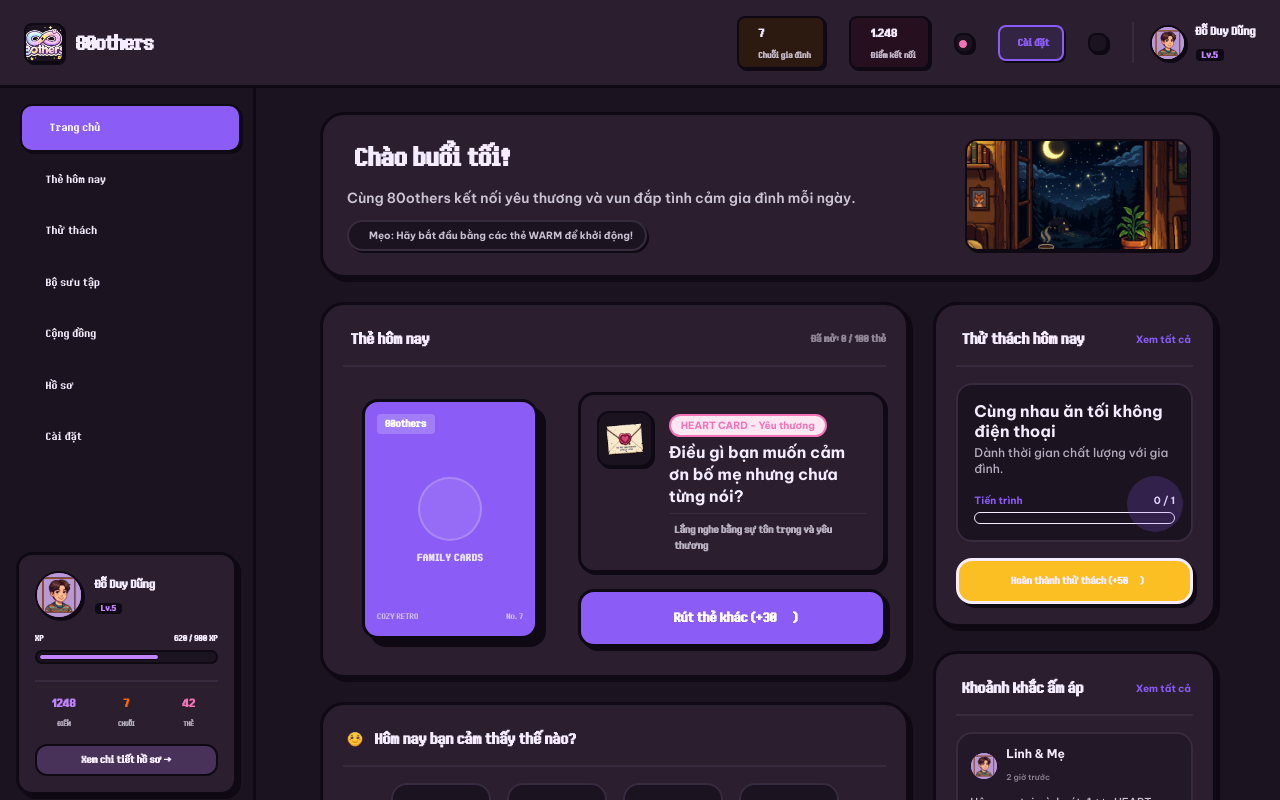
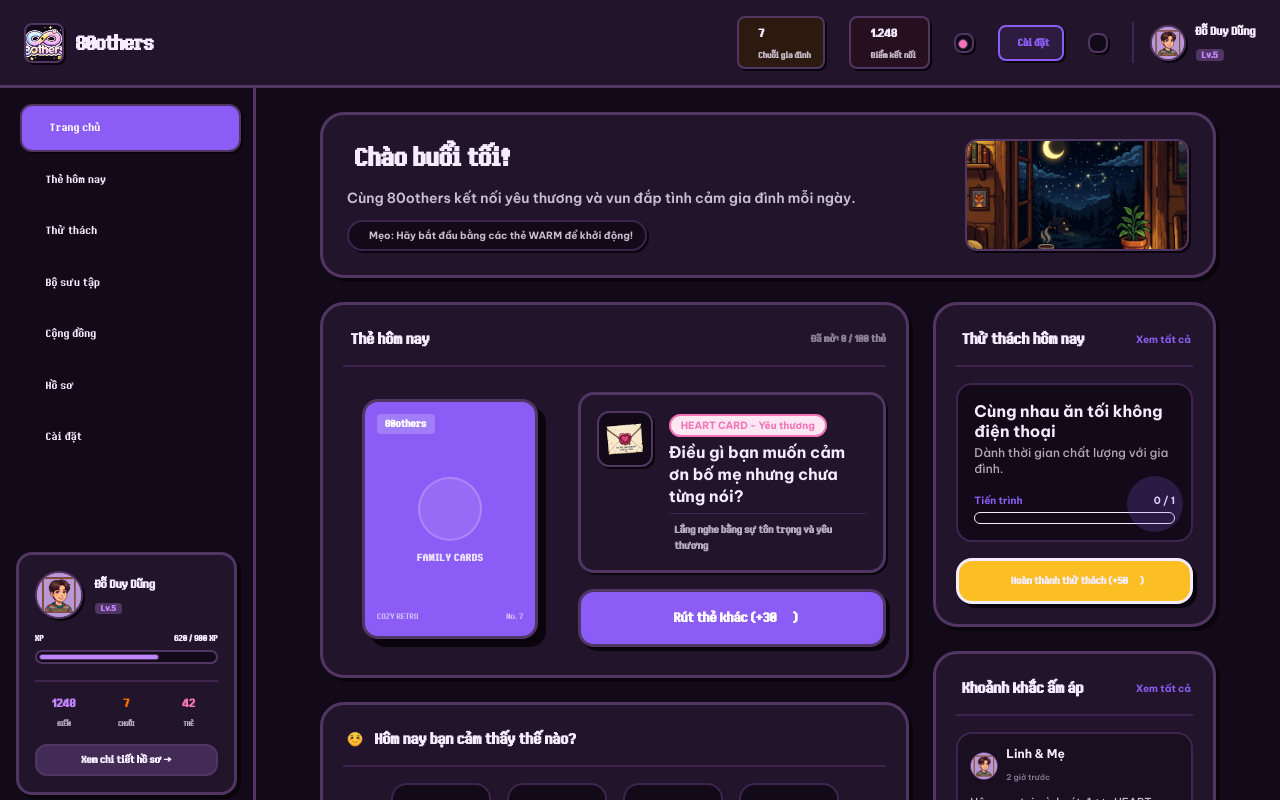
Before and after one commit to dungddhe182379/80others, a Next.js app: page / in a window 1280 px wide. Shown: the top 800 px of the page. Built offline with nearby package versions, Linux system fonts and the light colour scheme; a web font is replaced by a local one.

Commit message:
feat: initialize global CSS with Tailwind configuration, custom theme tokens, and pixel-art component styles

```diff
--- a/src/app/globals.css
+++ b/src/app/globals.css
@@ -19,12 +19,12 @@
 }
 
 body.dark {
-  --color-brand-bg: #1C1321;
-  --color-brand-card: #2A1E2F;
-  --color-brand-border: #382A3F;
-  --color-brand-text: #F5ECFF;
-  --color-brand-outline: #0F0914;
-  --color-brand-shadow: #0F0914;
+  --color-brand-bg: #120A18;      /* Deep dark space-purple background */
+  --color-brand-card: #22152B;    /* Elegant rich purple card background */
+  --color-brand-border: #3E244F;  /* Subdued border lines for internal dividers */
+  --color-brand-text: #F5ECFF;    /* Crisp light violet text */
+  --color-brand-outline: #513664; /* Mid-tone purple outline that cleanly separates elements */
+  --color-brand-shadow: #0A050D;  /* Solid deep shadow for 3D depth */
 }
 
 @theme {
```
